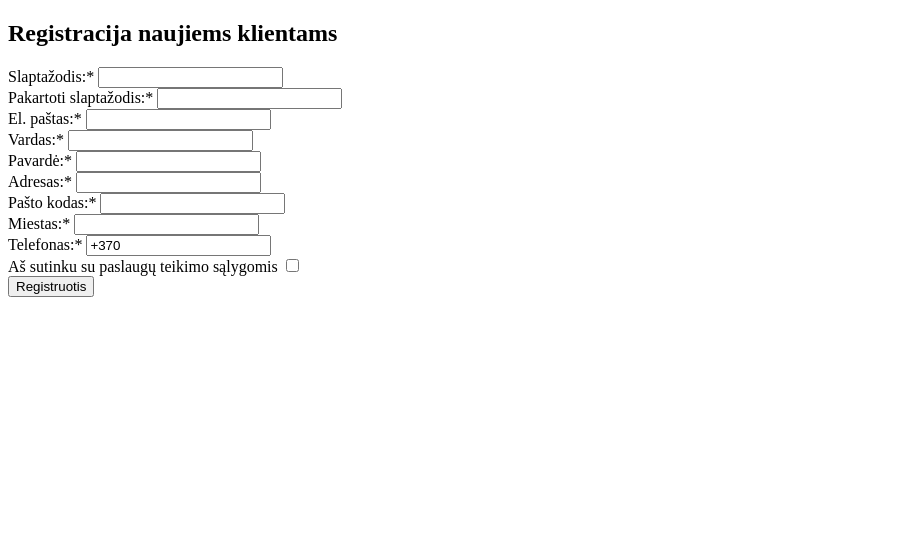
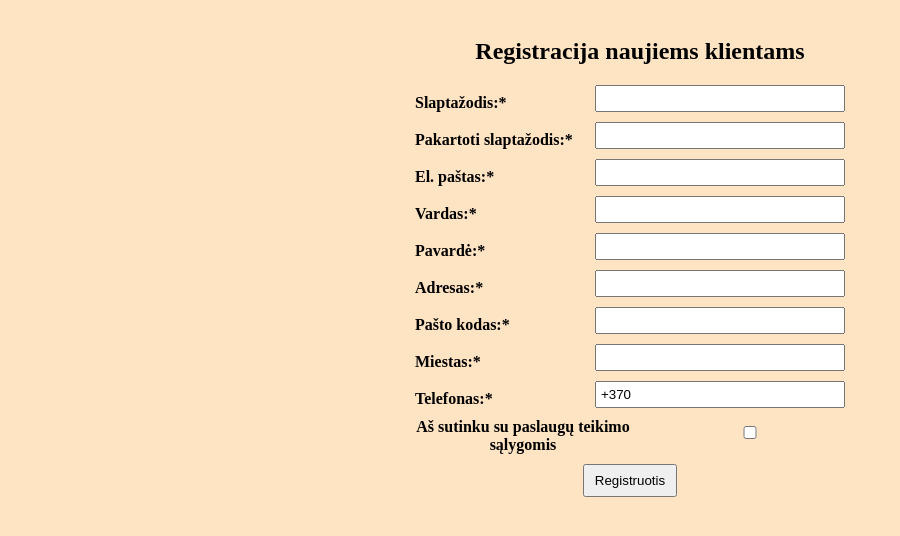
Before and after one commit to Munduks/node, a website: page 3paskaita_reg_forma/client/register.html in a window 1280 px wide. Shown: the whole page, without its empty margins (0-900 px from the left). Drawn offline with Linux system fonts and the light colour scheme; no server answers.

Commit message:
3 uzduoties pildymas

```diff
--- a/3paskaita_reg_forma/client/register.html
+++ b/3paskaita_reg_forma/client/register.html
@@ -5,43 +5,98 @@
     <meta http-equiv="X-UA-Compatible" content="IE=edge">
     <meta name="viewport" content="width=device-width, initial-scale=1.0">
     <title>Document</title>
+    <style>
+        *{
+            box-sizing: border-box;
+        }
+        body{
+            text-align: center;
+            min-width: 100vh;
+            background-color: bisque;
+            padding: 10px;
+        }
+          form{
+            display: flex;
+            flex-direction: column;
+            margin-bottom: 40px;
+           align-items: center;
+           justify-content: center;
+        }
+        .inputGroup {
+            width: 450px;
+            display: flex;
+            flex-direction:row;
+            align-items: center;
+            justify-content: space-between;
+        }
+        label{
+            font-weight: bolder;
+        }
+        input{
+            padding: 4px;
+            margin-bottom: 10px;
+            width: 250px;
+            outline: none;
+        }
+        input,
+      button,
+      label {
+
+        margin-right: 20px;
+        cursor: pointer;
+      }
+
+      button{
+        margin-top: 10px;
+        padding: 7px 10px;
+      }
+    </style>
 </head>
 <body>
     <h2>Registracija naujiems klientams</h2>
     <form action="">
+        <div class="inputGroup">
         <label for="password">Slaptažodis:*</label>
-        <input type="password" id="password" name="password">
-        <br>
+        <input type="password"  id="password"  name="password">
+        </div>
+        <div class="inputGroup">
         <label for="password2">Pakartoti slaptažodis:*</label>
-        <input type="password2" id="password2" name="password2">
-        <br>
+        <input type="password2" class="desingInput" id="password2"  name="password2">
+        </div>
+        <div class="inputGroup">
         <label for="email">El. paštas:*</label>
-        <input type="email" name="email" id="email">
-        <br>
+        <input type="email"   name="email" id="email">
+        </div>
+        <div class="inputGroup">
         <label for="name">Vardas:*</label>
         <input type="text" id="name" name="name">
-        <br>
+        </div>
+        <div class="inputGroup">
         <label for="surname">Pavardė:*</label>
         <input type="text" id="surname" name="surname">
-        <br>
-        <label for="adress">Adresas:*</label>
-        <input type="adress" id="adress" name="adress">
-        <br>
+        </div>
+        <div class="inputGroup">
+        <label for="address">Adresas:*</label>
+        <input type="address" id="address" name="address">
+        </div>
+        <div class="inputGroup">
         <label for="number">Pašto kodas:*</label>
-        <input type="text" id="number" name="number">
-        <br>
+        <input type="postCode" id="postCode" name="postCode">
+        </div>
+        <div class="inputGroup">
         <label for="city">Miestas:*</label>
         <input type="text" id="city" name="city">
-        <br>
+        </div>
+        <div class="inputGroup">
         <label for="phone">Telefonas:*</label>
         <input type="phone" id="phone" name="phone" value="+370">
-        <br>
+        </div>
+        <div class="inputGroup">
         <label for="checkbox">Aš sutinku su paslaugų teikimo sąlygomis</label>
         <input type="checkbox" id="checkbox" >
-        <br>
-        <input type="submit" value="Registruotis">
+        </div>
+        <button type="submit" class="btn">Registruotis</button>
     </form>
-    <ul id="dataForm"></ul>
 
     <script src="script.js"></script>
 </body>
--- a/3paskaita_reg_forma/client/script.js
+++ b/3paskaita_reg_forma/client/script.js
@@ -1,12 +1,46 @@
-// const form=document.querySelector("form");
-// form.style.textDecoration="bold";
+const form=document.querySelector("form");
+form.addEventListener("submit", (e)=>{
+ e.preventDefault();
+
+ const passwordInput=document.querySelector("input[name='password']").value;
+ const repeatPassword=document.querySelector("input[name='password2']").value;
+ if(passwordInput===repeatPassword){
+    const password=passwordInput;
+    const email=document.querySelector("input[name='email']").value;
+    const name=document.querySelector("input[name='name']").value;
+    const surname=document.querySelector("input[name='surname']").value;
+    const address=document.querySelector("input[name='address']").value;
+    const postcode=document.querySelector("input[name='postCode']").value;
+    const city=document.querySelector("input[name='city']").value;
+    const phone=document.querySelector("input[name='phone']").value;
+    const agree=document.querySelector("checkbox").value;
+ }
+}
+)
 fetch("http://localhost:3000/users")
     .then((response)=>response.json())
     .then((response)=>{
         const userInfo=document.querySelector("#dataForm");
-        response.forEach(product=>{
+        response.forEach(user=>{
             const li =document.createElement("li");
-            li.textContent=product;
+            li.textContent=user;
             userInfo.append(li);
         });
     });
+    const formBtn = document.querySelector("#registrationForm");
+    formtBtn.addEventListener("click", () => {
+
+
+
+
+
+      fetch("http://localhost:3000/products", {
+        method: "POST",
+        headers: {
+          "Content-Type": "application/json",
+        },
+        body: JSON.stringify({ name: product, price: price }), // siunciamas JSON formatu body
+      }).then(() => {
+        location.reload();
+      });
+    });
```
Also changed, not shown: 3paskaita_reg_forma/client/index.html (+5 -2 lines), 3paskaita_reg_forma/client/index.js (added).
